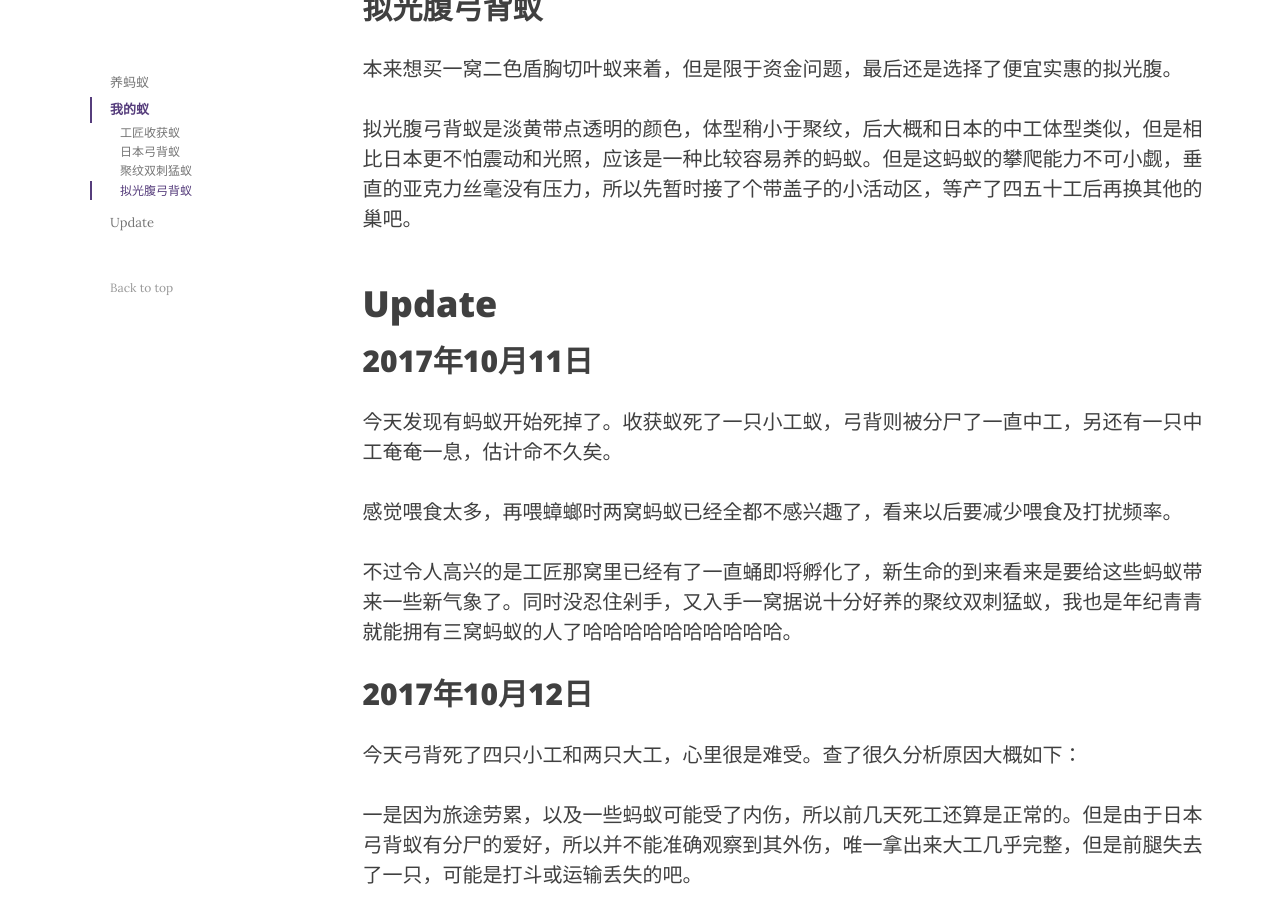
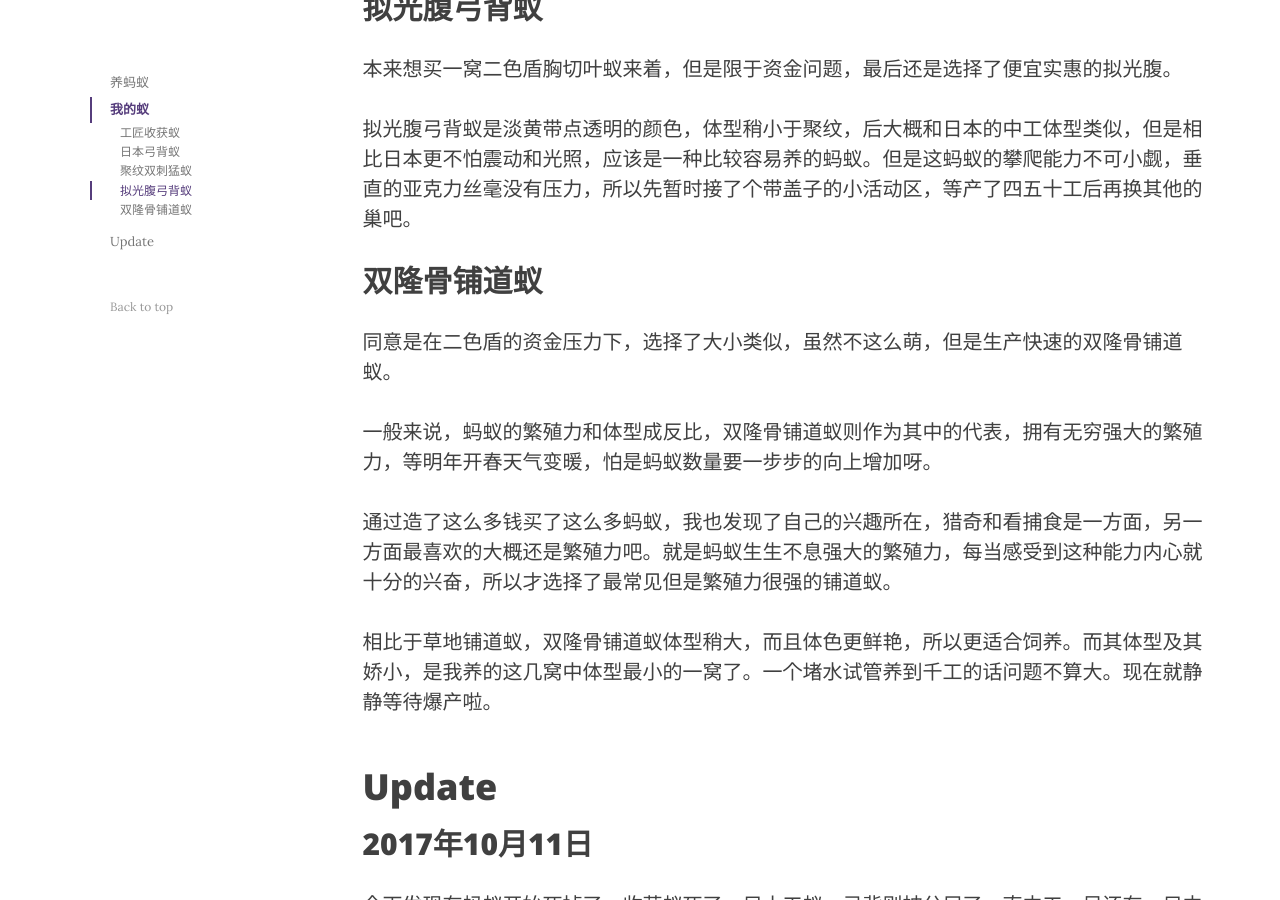
Before and after one commit to zhaobenx/zhaobenx.github.io, a Jekyll site: the page built from _posts/2017-10-10-love-ants.md, in a window 1280 px wide and 900 px high, scrolled down 3037 px. Built offline with Jekyll 4.4.1, drawn with Linux system fonts in a browser that asks for light colours; nearby versions of some CDN libraries; comment, search, counter and statistics services are not loaded; some of the changed text lies outside the part shown.

Commit message:
Update 2017-10-10-love-ants.md

```diff
--- a/_posts/2017-10-10-love-ants.md
+++ b/_posts/2017-10-10-love-ants.md
@@ -70,6 +70,17 @@ published: true
 本来想买一窝二色盾胸切叶蚁来着，但是限于资金问题，最后还是选择了便宜实惠的拟光腹。
 
 拟光腹弓背蚁是淡黄带点透明的颜色，体型稍小于聚纹，后大概和日本的中工体型类似，但是相比日本更不怕震动和光照，应该是一种比较容易养的蚂蚁。但是这蚂蚁的攀爬能力不可小觑，垂直的亚克力丝毫没有压力，所以先暂时接了个带盖子的小活动区，等产了四五十工后再换其他的巢吧。
+
+## 双隆骨铺道蚁
+
+同意是在二色盾的资金压力下，选择了大小类似，虽然不这么萌，但是生产快速的双隆骨铺道蚁。
+
+一般来说，蚂蚁的繁殖力和体型成反比，双隆骨铺道蚁则作为其中的代表，拥有无穷强大的繁殖力，等明年开春天气变暖，怕是蚂蚁数量要一步步的向上增加呀。
+
+通过造了这么多钱买了这么多蚂蚁，我也发现了自己的兴趣所在，猎奇和看捕食是一方面，另一方面最喜欢的大概还是繁殖力吧。就是蚂蚁生生不息强大的繁殖力，每当感受到这种能力内心就十分的兴奋，所以才选择了最常见但是繁殖力很强的铺道蚁。
+
+相比于草地铺道蚁，双隆骨铺道蚁体型稍大，而且体色更鲜艳，所以更适合饲养。而其体型及其娇小，是我养的这几窝中体型最小的一窝了。一个堵水试管养到千工的话问题不算大。现在就静静等待爆产啦。
+
 
 
 # Update
@@ -179,3 +190,7 @@ published: true
 ## 2017年11月20日
 
 聚纹又来了一个茧，总共十个了。这么冷的天还在下蛋也真是辛苦了。这应该是我四窝蚂蚁中繁殖最快的一窝了，当然前提是生出来的蚂蚁不是公主的话。
+
+## 2017年12月4日
+
+双隆骨铺道蚁到货啦，买了两后几十工，可惜其中一个后少了一条半的腿，希望不会影响到生育。想来还是喜欢这种密密麻麻的生物呀。
```
